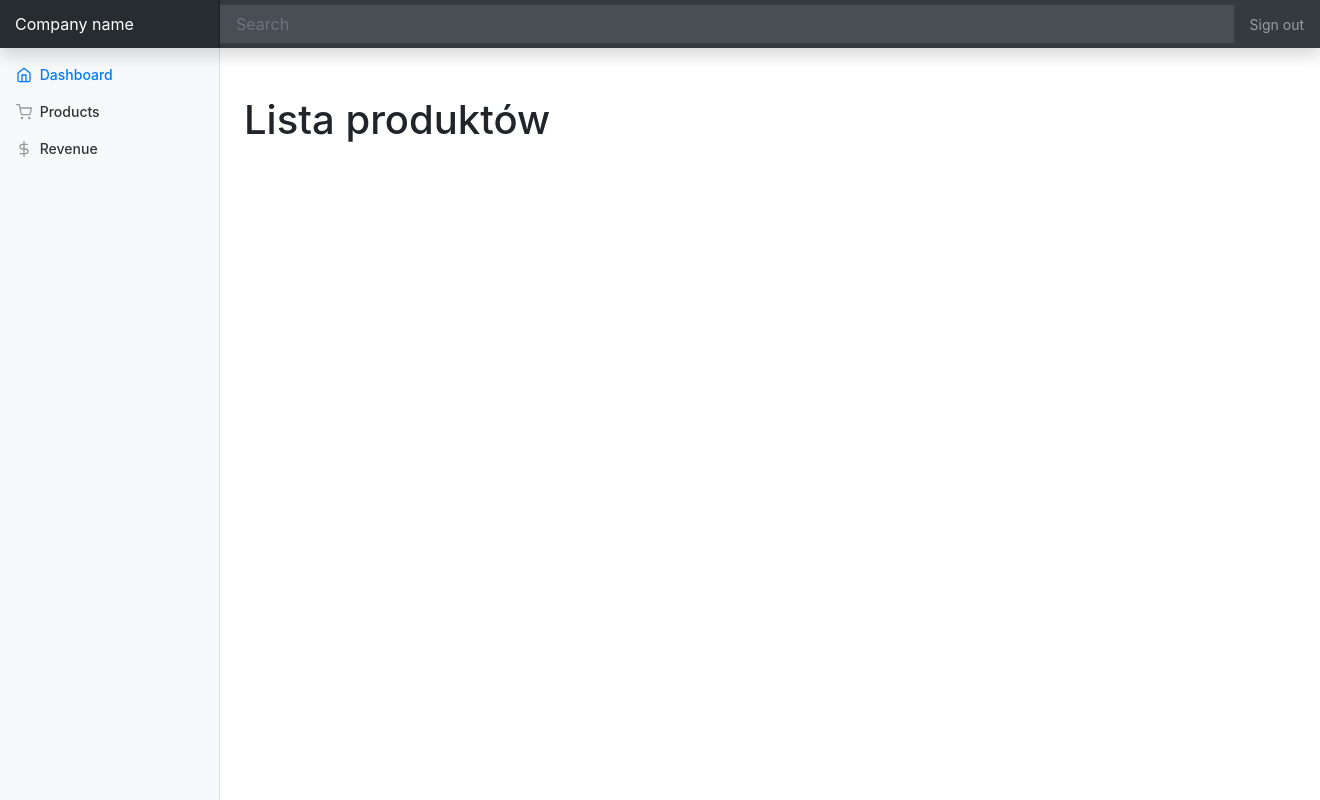
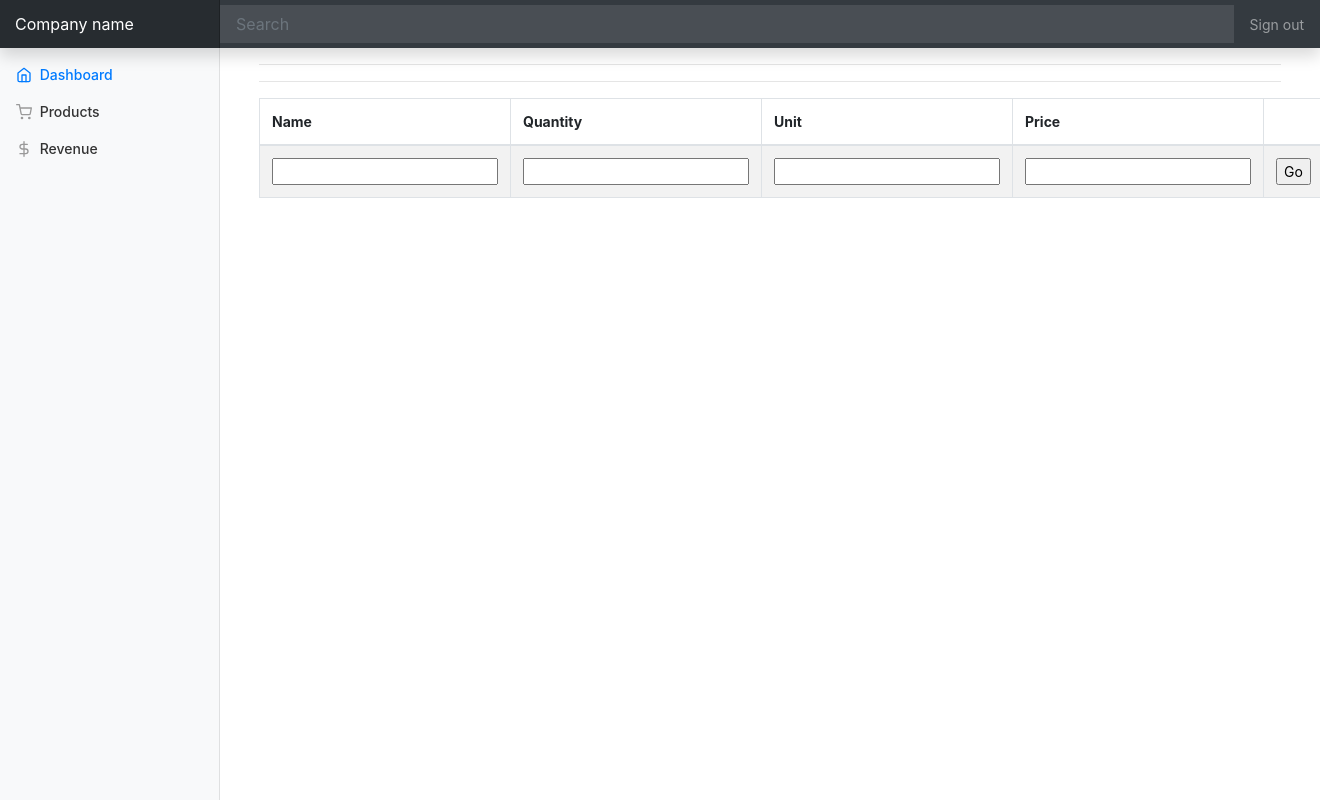
Before and after one commit to may-gvg/Warehouse-manager, a Flask app: template templates/product_list.html in a window 1320 px wide. Run offline with Flask 2, Linux system fonts and the light colour scheme; the template is opened without the code that fills it: values that come from a table or form of the project are taken from there, others are empty; some libraries are stand-ins or nearby versions.

Commit message:
Update product_list.html

```diff
--- a/templates/product_list.html
+++ b/templates/product_list.html
@@ -1,13 +1,42 @@
 {% extends "base.html" %}
 
 {% block content %}
-
+<div class="container-fluid no-padding">
 <div class="row">
-   <div class="col-lg-12 text-left">
-       <h1 class="mt-5"> Lista produktów</h1>
-
+<div class="col-md-12">
+<hr/>
+    <hr/>
+<form method="POST" action="/product/">
+<table id="example" class="table table-striped table-bordered" style="width:100%;">
+        <thead>
+            <tr>
+                <th>Name</th>
+                <th>Quantity</th>
+                <th>Unit</th>
+                <th>Price</th>
+                <th></th>
+            </tr>
+        </thead>
+        <tbody>
+{% for key, value in items.items() %}
+            <tr>
+                <td>{{ value.name }}</td>
+                <td>{{ value.quantity }}</td>
+                <td>{{ value.unit }}</td>
+                <td>{{ value.unit_price }}</td>
+            <td></td>
+            </tr>
+{% endfor %}
+        <tr>
+                    {% for field in form if field.widget.input_type != 'hidden' %}
+                    <td>{{ field }}</td>
+            {% endfor %}
+            <td><input type="submit" value="Go"></td>
+        </tr>
+        </tbody>
+    </table>
+</form>
 </div>
-
-   </div>
-
+</div>
+    </div>
 {% endblock %}
```
